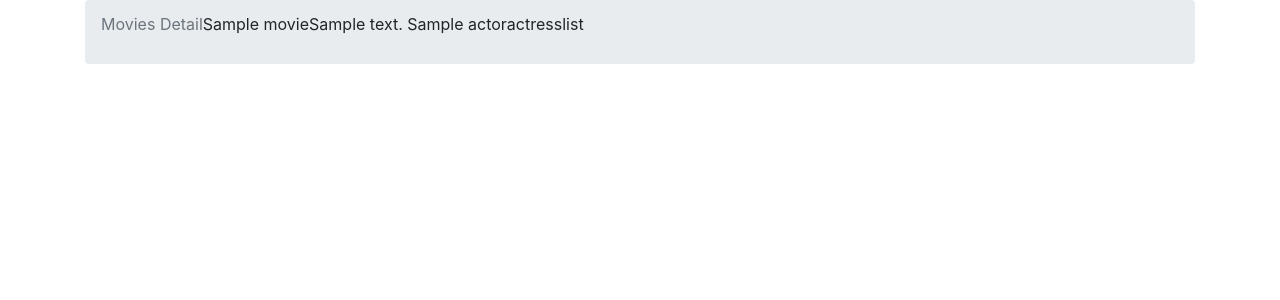
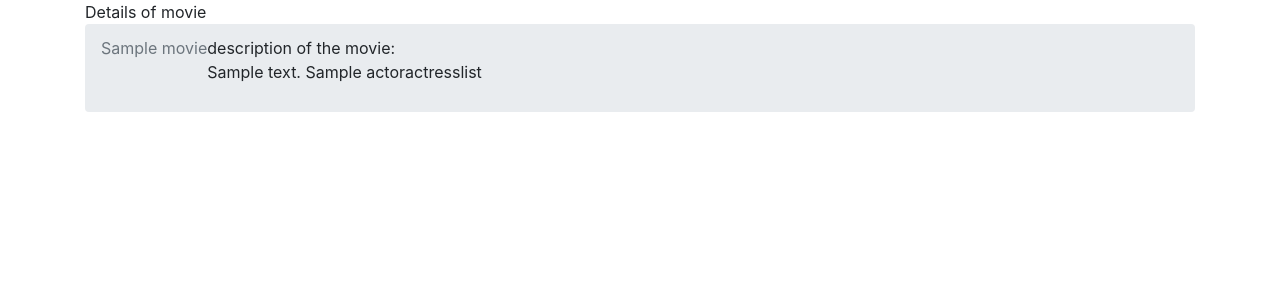
Before and after one commit to SaraMarieDyson/movie-project-API, a Django app: template moviewatchlist/templates/movie_detail.html in a window 1280 px wide. Shown: the top 300 px of the page. Run offline with Django 3.2, Linux system fonts and the light colour scheme; tables that the repository leaves empty hold one stand-in row (values such as "Sample post"); the template is opened without the code that fills it: values that come from a table or form of the project are taken from there, most other values are stand-ins (such as "Sample title", 1, 10 or a date in 2020); some libraries are stand-ins or nearby versions.

Commit message:
quick tidy

```diff
--- a/moviewatchlist/templates/movie_detail.html
+++ b/moviewatchlist/templates/movie_detail.html
@@ -7,10 +7,11 @@
   </head>
   <body>
     <div class="container">
+      <div> Details of movie </div>
       <ol class="breadcrumb">
-        <li class="breadcrumb-item active">Movies Detail</li>
-        <div>{{ movie.movie_title }}</div>
+        <li class="breadcrumb-item active">{{ movie.movie_title }}</li>
         <p>
+          <div>description of the movie:<div>
           {{ movie.description }}
           {{ actor.name }}
           {{ actor.desription }}
```
Also changed, not shown: moviewatchlist/movies/views.py (+0 -7 lines).
